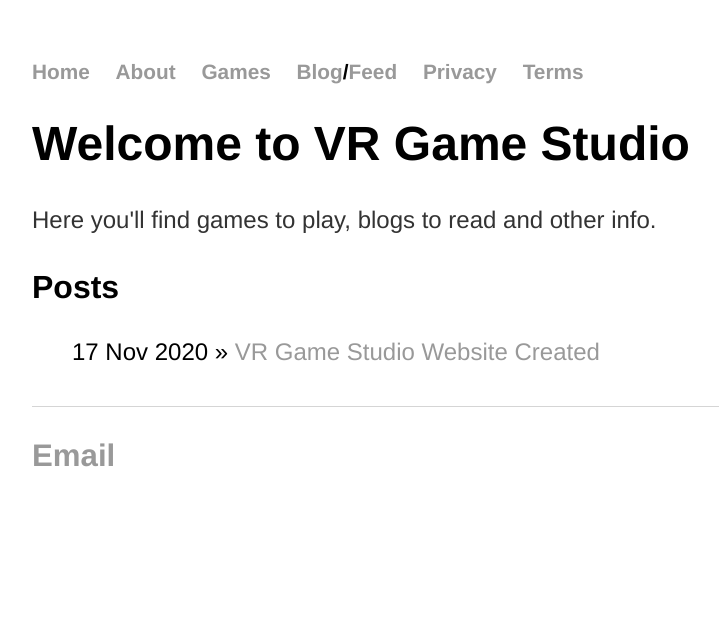
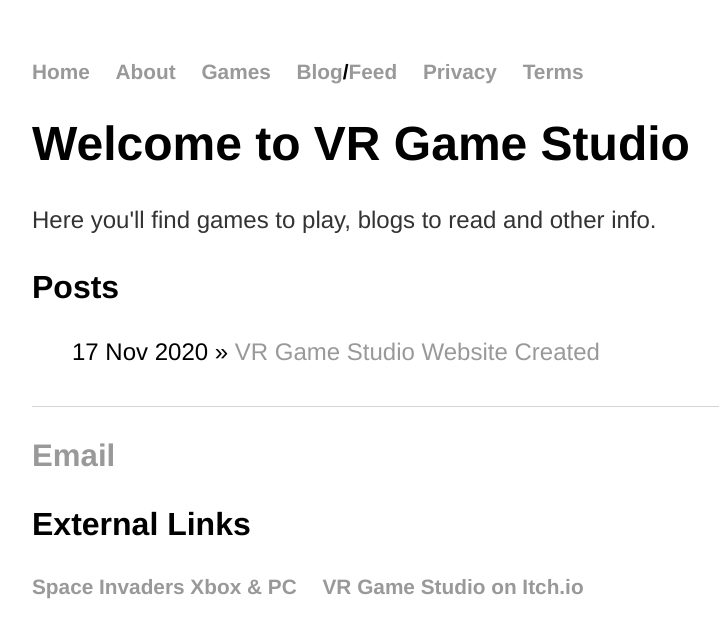
Before and after one commit to vrgamestudio/vrgamestudio.github.io, a Jekyll site: the page built from index.html, in a window 1280 px wide. Shown: the top 638 px of the page, without its empty margins (160-879 px from the left). Built offline with Jekyll 4.4.1, drawn with Linux system fonts in a browser that asks for light colours.

Commit message:
Update default.html
Added External Links.

```diff
--- a/_layouts/default.html
+++ b/_layouts/default.html
@@ -27,5 +27,11 @@
         <li><a href="mailto:vrgamestudios@gmail.com">Email</a></li>
       </ul>
     </footer>
+    <h3>External Links</h3>
+    <nav>
+      <ul>
+        <li><a href="/spaceinvaders-xbox-pc">Space Invaders Xbox &amp; PC</a></li>
+        <li><a href="https://vrgamestudio.itch.io">VR Game Studio on Itch.io</a></li>
+      </ul>
   </body>
 </html>
```
